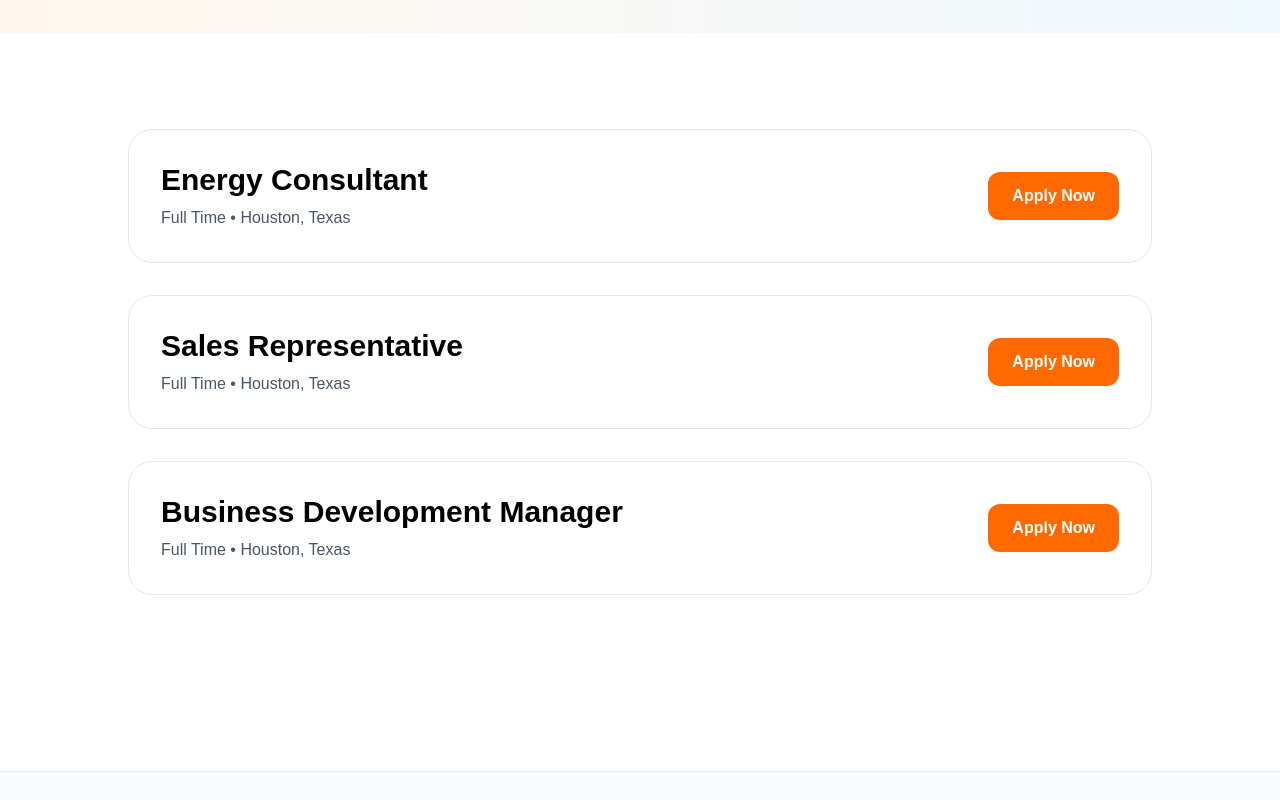
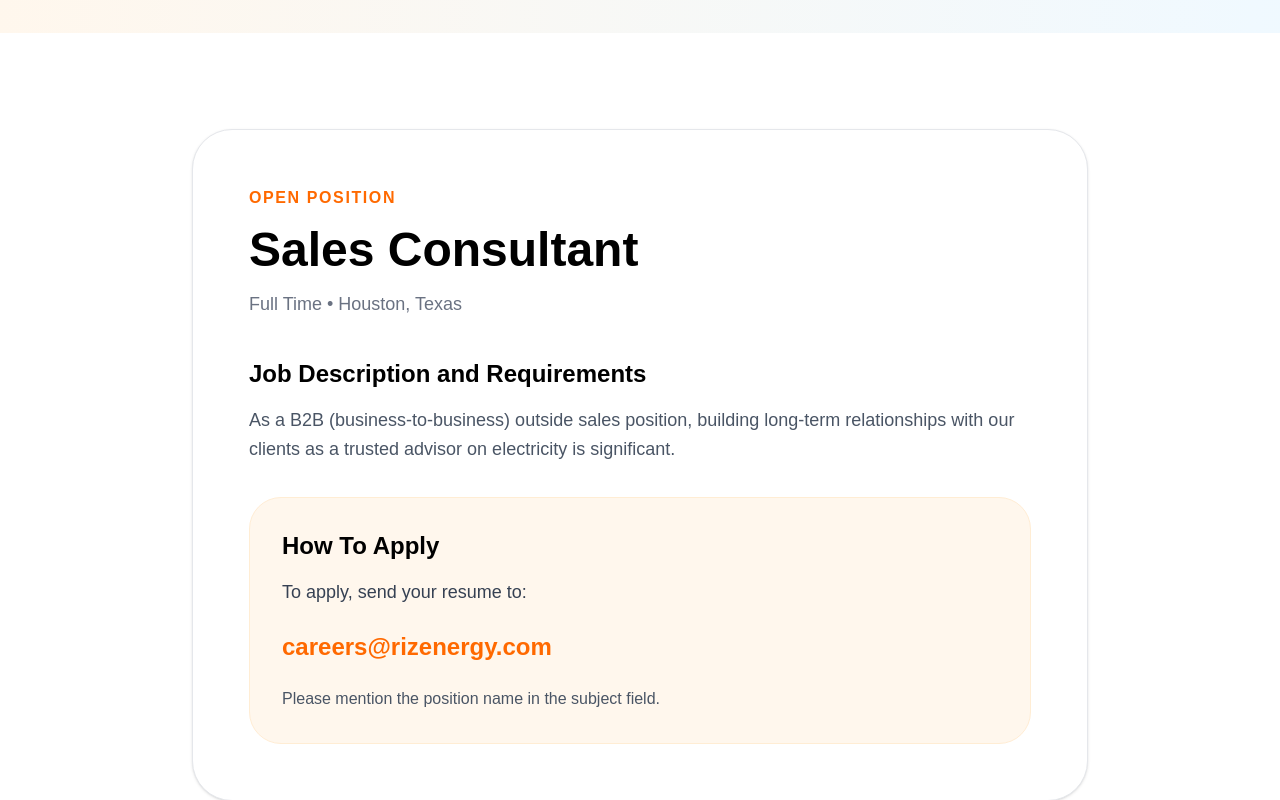
Before and after one commit to akashsandhuo-cmyk/Riz-Energy, a Next.js app: page /careers in a window 1280 px wide. Shown: the part 360-1160 px from the top of the page. Built offline with nearby package versions, Linux system fonts and the light colour scheme.

Commit message:
Update page.js

```diff
--- a/app/careers/page.js
+++ b/app/careers/page.js
@@ -3,12 +3,15 @@ import Footer from '../components/Footer'
 
 export default function CareersPage() {
   return (
-  <div className="bg-white text-black min-h-screen">
+    <div className="bg-white text-black min-h-screen">
 
-    <Navbar />
+      <Navbar />
 
+      {/* HERO */}
       <section className="py-24 px-6 bg-gradient-to-r from-orange-50 to-sky-50">
+
         <div className="max-w-7xl mx-auto text-center">
+
           <h1 className="text-6xl font-black mb-6">
             Careers at Riz Energy
           </h1>
@@ -16,45 +19,83 @@ export default function CareersPage() {
           <p className="text-xl text-gray-600 max-w-3xl mx-auto">
             Join our growing team and help shape the future of energy.
           </p>
+
         </div>
+
       </section>
 
+      {/* JOB POSTING */}
       <section className="py-24 px-6">
-        <div className="max-w-5xl mx-auto space-y-8">
 
-          {[
-            'Energy Consultant',
-            'Sales Representative',
-            'Business Development Manager',
-          ].map((job, index) => (
+        <div className="max-w-4xl mx-auto">
 
-            <div
-              key={index}
-              className="border border-gray-200 rounded-3xl p-8 flex justify-between items-center"
-            >
+          <div className="bg-white border border-gray-200 rounded-[40px] p-10 md:p-14 shadow-sm">
 
-              <div>
-                <h3 className="text-3xl font-black mb-2">
-                  {job}
-                </h3>
+            <div className="mb-10">
 
-                <p className="text-gray-600">
-                  Full Time • Houston, Texas
-                </p>
-              </div>
+              <p className="text-orange-500 font-bold uppercase tracking-widest mb-4">
+                Open Position
+              </p>
 
-              <button className="bg-orange-500 text-white px-6 py-3 rounded-xl font-bold">
-                Apply Now
-              </button>
+              <h2 className="text-5xl font-black mb-4">
+                Sales Consultant
+              </h2>
+
+              <p className="text-gray-500 text-lg">
+                Full Time • Houston, Texas
+              </p>
 
             </div>
 
-          ))}
+            <div className="space-y-8">
+
+              <div>
+
+                <h3 className="text-2xl font-black mb-4">
+                  Job Description and Requirements
+                </h3>
+
+                <p className="text-lg text-gray-600 leading-relaxed">
+                  As a B2B (business-to-business) outside sales position,
+                  building long-term relationships with our clients as a
+                  trusted advisor on electricity is significant.
+                </p>
+
+              </div>
+
+              <div className="bg-orange-50 rounded-[32px] p-8 border border-orange-100">
+
+                <h4 className="text-2xl font-black mb-4">
+                  How To Apply
+                </h4>
+
+                <p className="text-lg text-gray-700 leading-relaxed mb-6">
+                  To apply, send your resume to:
+                </p>
+
+                <a
+                  href="mailto:careers@rizenergy.com"
+                  className="text-2xl font-black text-orange-500 hover:text-orange-600 transition break-all"
+                >
+                  careers@rizenergy.com
+                </a>
+
+                <p className="text-gray-600 mt-6">
+                  Please mention the position name in the subject field.
+                </p>
+
+              </div>
+
+            </div>
+
+          </div>
 
         </div>
+
       </section>
 
       <Footer />
+
     </div>
   )
 }
```
